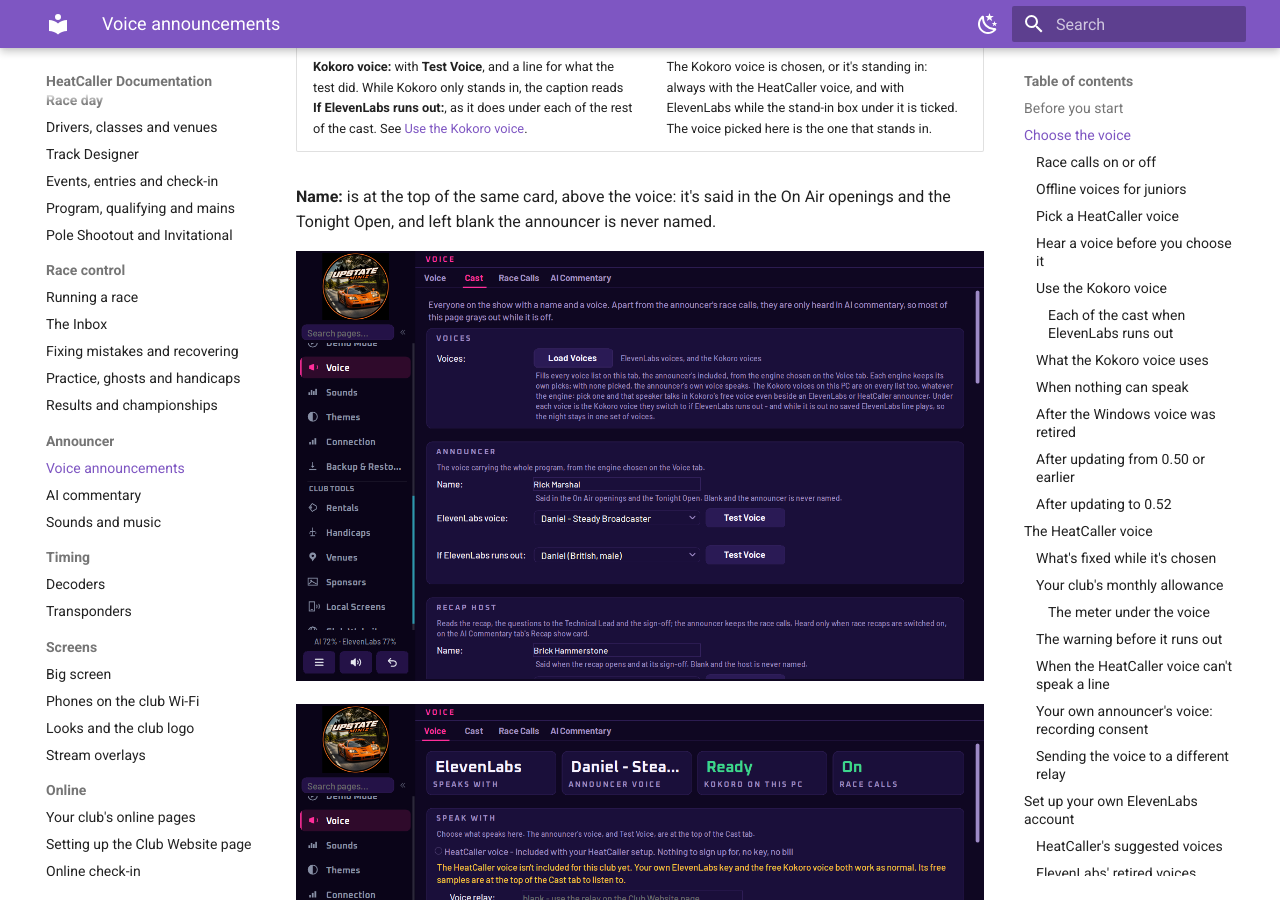
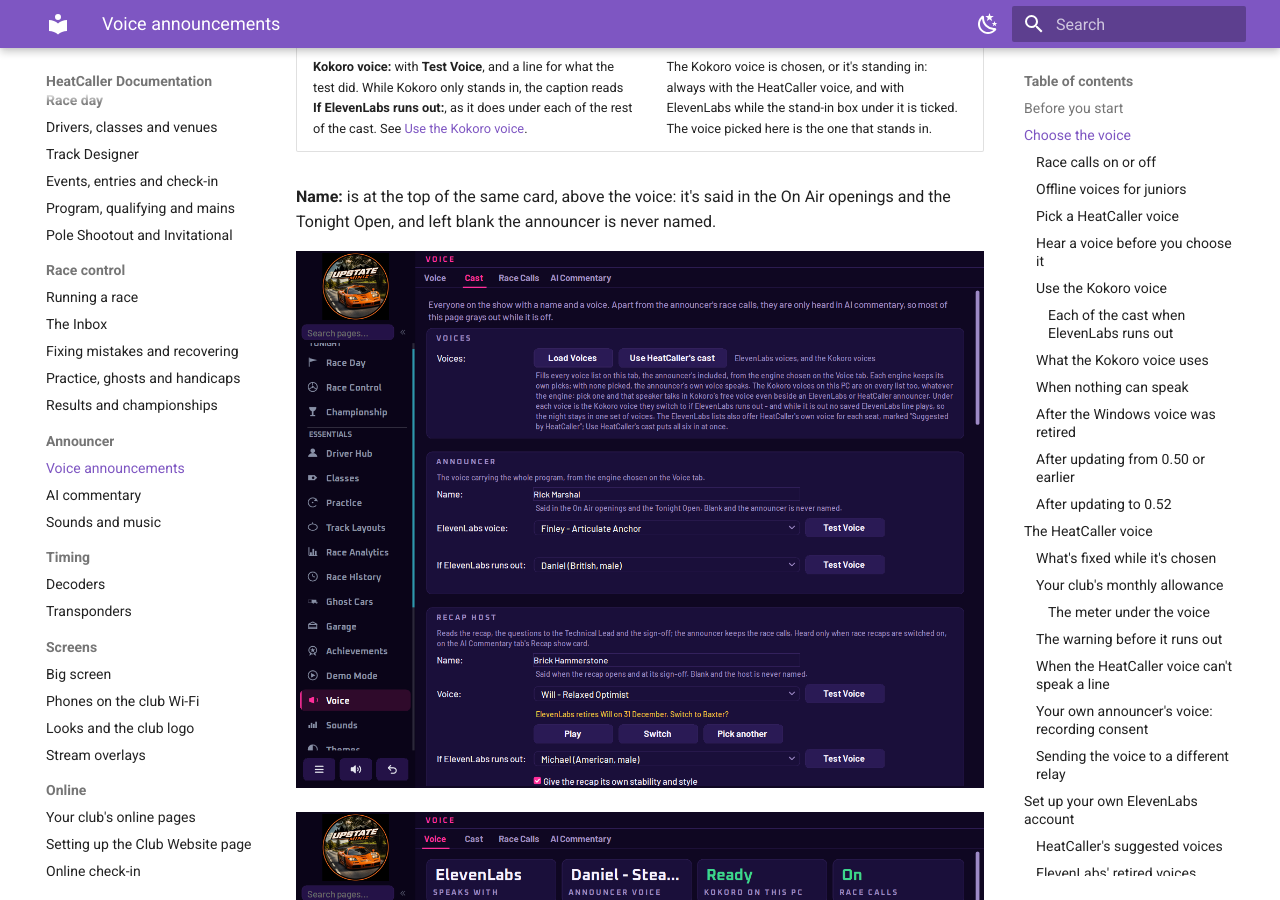
Before and after one commit to heatcaller/HeatCaller, an MkDocs documentation site: the page built from website/docs/announcer/voice.md, in a window 1280 px wide and 900 px high, scrolled down 2274 px. Built offline with MkDocs 1.6.1 and Material for MkDocs 9.7.7, drawn with Linux system fonts in a browser that asks for light colours.

Commit message:
Docs: the Cast screenshot shows HeatCaller's suggested cast and a retiring voice
Retaken at 1280x1000 so the Recap host's retirement line fits under the
Voices and Announcer cards: Use HeatCaller's cast beside Load Voices, and
"ElevenLabs retires Will on 31 December. Switch to Baxter?" with Play,
Switch and Pick another. The alt text says what the picture shows.

Co-Authored-By: Claude Opus 5.5 <noreply@anthropic.com>

```diff
--- a/website/docs/announcer/voice.md
+++ b/website/docs/announcer/voice.md
@@ -43,7 +43,7 @@ The announcer's voice itself is picked on **Voice → Cast**, on the **Announcer
 
 **Name:** is at the top of the same card, above the voice: it's said in the On Air openings and the Tonight Open, and left blank the announcer is never named.
 
-![Voice, Cast tab: the Voices card with Load Voices, the Announcer card with its Name, an ElevenLabs voice and the Kokoro voice under If ElevenLabs runs out, and the Recap host card](../assets/images/voice-cast.png)
+![Voice, Cast tab: the Voices card with Load Voices and Use HeatCaller's cast, the Announcer card with its Name, Finley as the ElevenLabs voice and a Kokoro voice under If ElevenLabs runs out, and the Recap host card on Will with the line "ElevenLabs retires Will on 31 December. Switch to Baxter?" and Play, Switch and Pick another under it](../assets/images/voice-cast.png)
 
 ![Voice tab, Speak with card: ElevenLabs chosen at 77% used, the HeatCaller voice not included for this club yet, and the Kokoro voice ready on this PC and standing by](../assets/images/voice-voice.png)
 
```
Also changed, not shown: website/docs/assets/images/voice-cast.png.
